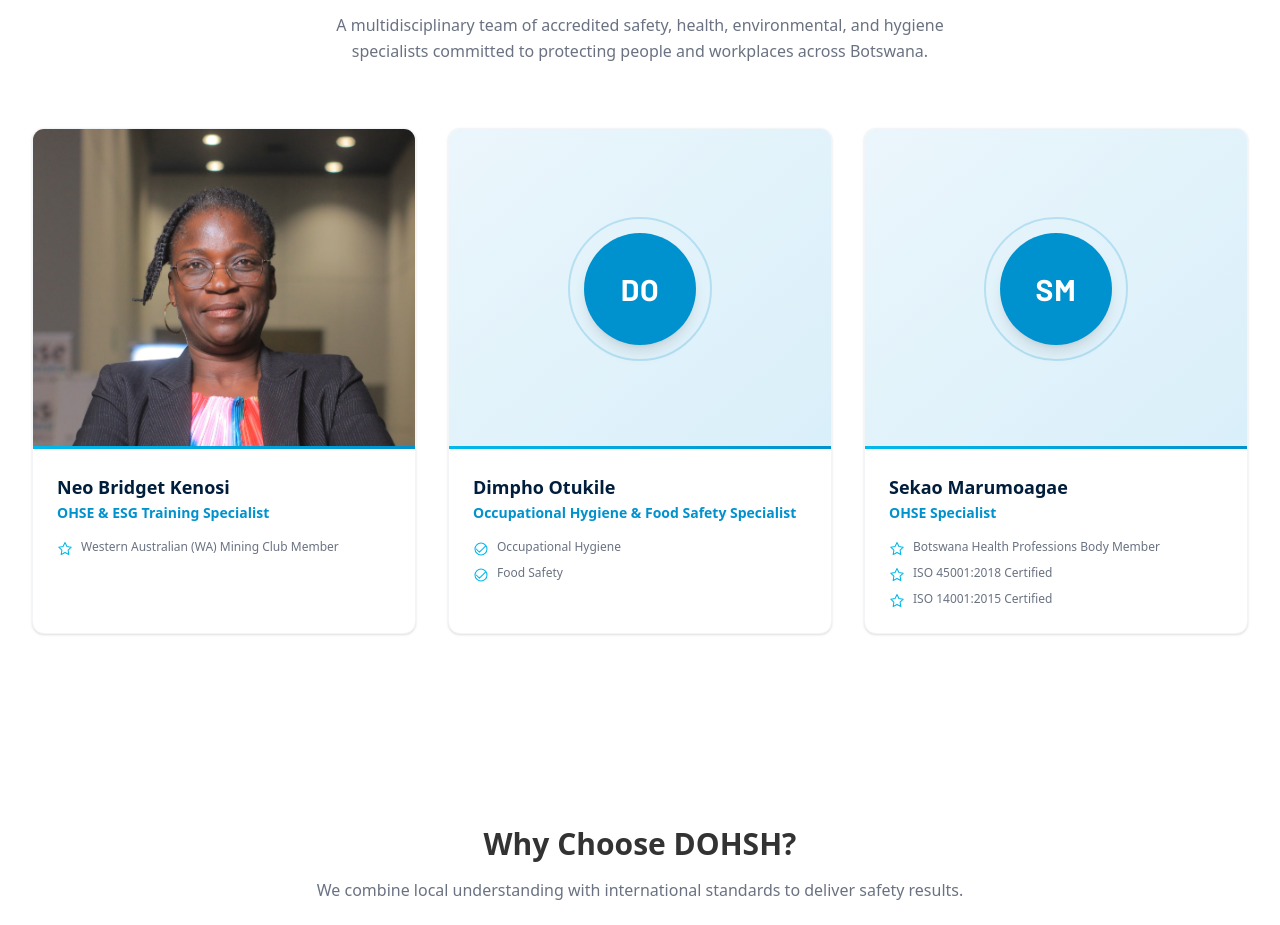
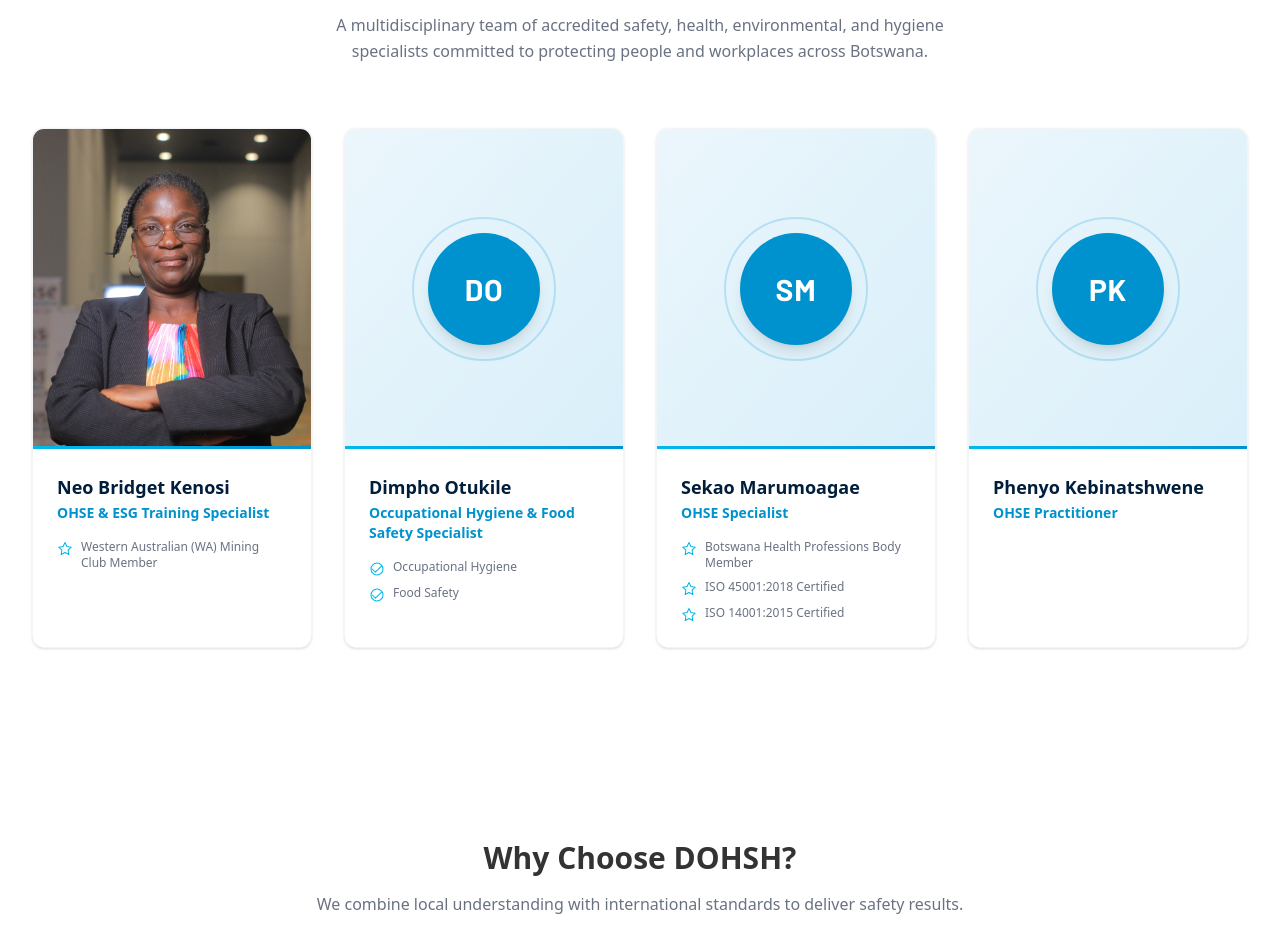
Before and after one commit to open-hive/oh-dohsh-landing, a Next.js app: page /about in a window 1280 px wide. Shown: the part 2402-3327 px from the top of the page. Built offline with nearby package versions, Linux system fonts and the light colour scheme.

Commit message:
dohsh website changes

```diff
--- a/app/about/page.tsx
+++ b/app/about/page.tsx
@@ -303,7 +303,7 @@ export default function About() {
           </div>
 
           {/* Team grid */}
-          <div className="grid grid-cols-1 sm:grid-cols-2 lg:grid-cols-3 gap-8">
+          <div className="grid grid-cols-1 sm:grid-cols-2 lg:grid-cols-4 gap-8">
 
             {/* ── Neo Bridget Kenosi ── */}
             <div className="group bg-white border border-gray-100 rounded-xl overflow-hidden shadow-sm hover:shadow-md transition-shadow">
@@ -434,6 +434,33 @@ export default function About() {
                     <span className="text-xs text-gray-500">ISO 14001:2015 Certified</span>
                   </div>
                 </div>
+              </div>
+            </div>
+
+            {/* ── Phenyo Kebinatshwene ── */}
+            <div className="group bg-white border border-gray-100 rounded-xl overflow-hidden shadow-sm hover:shadow-md transition-shadow">
+              <div className="relative h-80 bg-gradient-to-br from-[#EBF6FC] to-[#D9EFF9] flex items-center justify-center overflow-hidden">
+                {/* Swap for <img src="/team/phenyo.jpg" ... /> when ready */}
+                <div className="w-28 h-28 rounded-full bg-[#0092CE] flex items-center justify-center shadow-lg">
+                  <span
+                    className="text-3xl font-extrabold text-white tracking-wide"
+                    style={{ fontFamily: "var(--font-barlow)" }}
+                  >
+                    PK
+                  </span>
+                </div>
+                <div className="absolute w-36 h-36 rounded-full border-2 border-[#0092CE]/20" />
+                <div
+                  className="absolute bottom-0 left-0 right-0 h-[3px]"
+                  style={{ background: "linear-gradient(90deg, #01B9EB, #0092CE)" }}
+                />
+              </div>
+
+              <div className="p-6">
+                <h3 className="text-lg font-bold text-[#001E3C]">Phenyo Kebinatshwene</h3>
+                <p className="text-[#0092CE] text-sm font-semibold mt-0.5">
+                  OHSE Practitioner
+                </p>
               </div>
             </div>
 
--- a/app/contact/page.tsx
+++ b/app/contact/page.tsx
@@ -493,7 +493,7 @@ export default function Contact() {
               question="Do you offer digital safety solutions?"
               answer={
                 <div>
-                  <p className="mb-2">Yes. We are developing digital safety platforms to help organizations manage:</p>
+                  <p className="mb-2">Yes. We have deployed a digital safety platforms to help organizations manage:</p>
                   <ul className="list-disc pl-5 space-y-1 mb-2">
                     <li>SHE files</li>
                     <li>Contractor compliance</li>
--- a/app/page.tsx
+++ b/app/page.tsx
@@ -59,7 +59,8 @@ export default function Home() {
               Empowering<br />
               <span className="text-[#0092CE]">Zero Harm</span><br />
               Workplaces<br />
-              in Botswana.
+              Across Africa<br />
+              &amp; Beyond.
             </h1>
 
             {/* Rule */}
@@ -314,14 +315,19 @@ export default function Home() {
                 About DOHSH
               </span>
 
+
               <h2 className="font-heading text-3xl md:text-4xl font-bold text-dark leading-tight">
-                Motswana-Founded. <br />
-                ISO-Aligned. <br />
-                <span className="text-primary">Safety-Focused.</span>
+                The Future of Safety<br />
+                is <span className="text-primary">Digital.</span>
               </h2>
 
               <p className="text-gray-600 text-lg leading-relaxed">
-                DOHSH All Safety Consultancy provides expert guidance in occupational health and safety. We network and empower organizations to create safer, sustainable workplaces through innovative solutions and strict regulatory compliance.
+                DOHSH has built a unified digital ecosystem that brings safety management,
+                compliance tracking, and contractor onboarding into one intelligent platform.
+                From SHE file management and real-time audit documentation to digital inductions
+                and workforce safety records — everything your organization needs to operate
+                safely and compliantly, accessible anywhere, at any time. Designed to scale
+                across Africa and beyond.
               </p>
 
               <Link
--- a/app/portfolio/page.tsx
+++ b/app/portfolio/page.tsx
@@ -97,7 +97,7 @@ const clients = [
     },
     {
         name: "Morupule Coal Mine",
-        logo: "https://encrypted-tbn0.gstatic.com/images?q=tbn:ANd9GcTOhpAEesdRJfKVy1YU4Pbpb2R_s45k4FKZtQ&s",
+        logo: "/morupule.png",
     },
 ];
 
```
Also changed, not shown: public/morupule.png (added), 50 other files (tests, documents, lock files or other folders).
